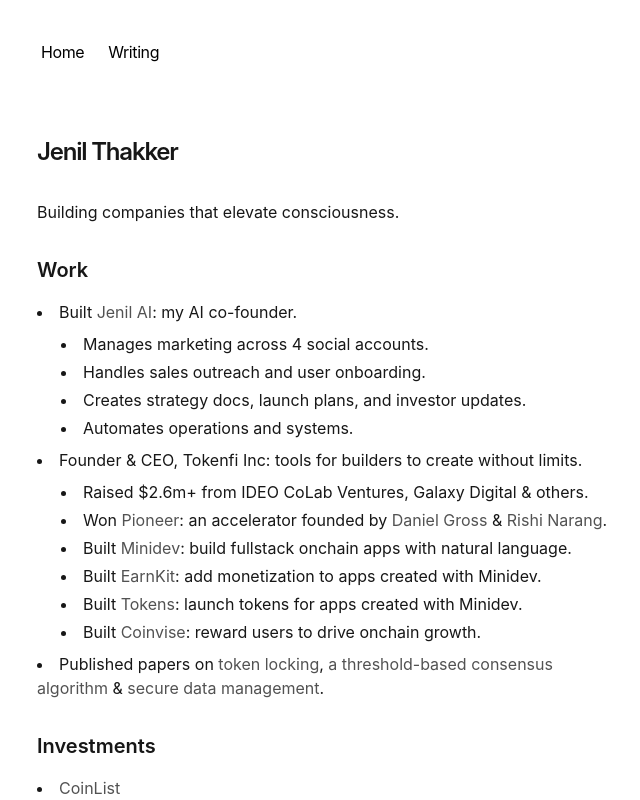
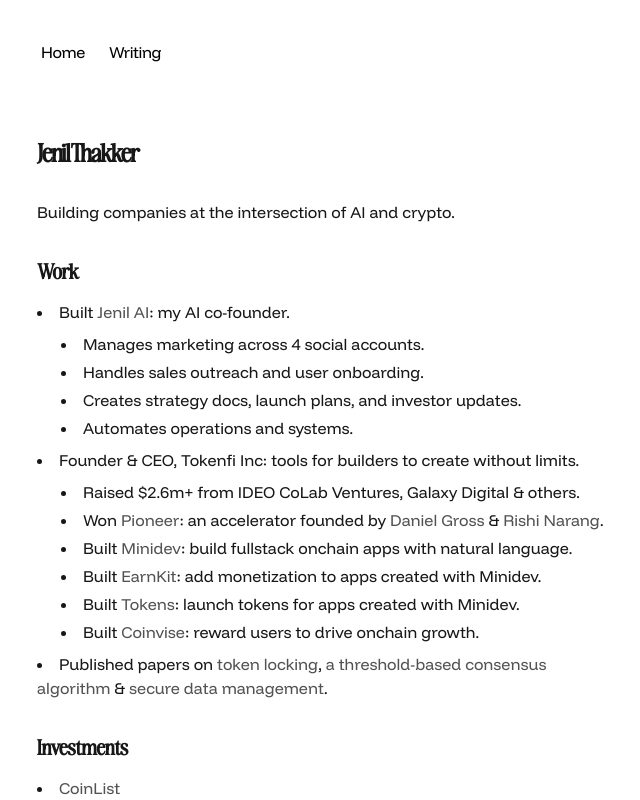
Before and after one commit to jenil04/portfolio, a Next.js app: page / in a window 1280 px wide. Shown: the top 800 px of the page, without its empty margins (315-955 px from the left). Built offline with nearby package versions, Linux system fonts and the light colour scheme.

Commit message:
Apply custom fonts from jenil.ai, update tagline

```diff
--- a/app/global.css
+++ b/app/global.css
@@ -1,4 +1,18 @@
 @import 'tailwindcss';
+
+@font-face {
+  font-family: 'Custom';
+  src: url('/font.ttf') format('truetype');
+  font-weight: 400;
+  font-style: normal;
+}
+
+@font-face {
+  font-family: 'CustomTitle';
+  src: url('/font-title.ttf') format('truetype');
+  font-weight: 400;
+  font-style: normal;
+}
 
 ::selection {
   background-color: #47a3f3;
@@ -31,6 +45,11 @@
 
 html {
   min-width: 360px;
+  font-family: 'Custom', -apple-system, BlinkMacSystemFont, sans-serif;
+}
+
+h1, h2, h3, h4, h5, h6 {
+  font-family: 'CustomTitle', -apple-system, BlinkMacSystemFont, sans-serif;
 }
 
 .prose .anchor {
--- a/app/layout.tsx
+++ b/app/layout.tsx
@@ -1,7 +1,5 @@
 import './global.css'
 import type { Metadata } from 'next'
-import { GeistSans } from 'geist/font/sans'
-import { GeistMono } from 'geist/font/mono'
 import { Navbar } from './components/nav'
 import { Analytics } from '@vercel/analytics/react'
 import { SpeedInsights } from '@vercel/speed-insights/next'
@@ -40,8 +38,6 @@
   },
 }
 
-const cx = (...classes) => classes.filter(Boolean).join(' ')
-
 export default function RootLayout({
   children,
 }: {
@@ -50,11 +46,8 @@
   return (
     <html
       lang="en"
-      className={cx(
-        'text-black bg-white dark:text-white dark:bg-black',
-        GeistSans.variable,
-        GeistMono.variable
-      )}
+      className="text-black bg-white dark:text-white dark:bg-black"
+      style={{ fontFamily: 'Custom, -apple-system, BlinkMacSystemFont, sans-serif' }}
     >
       <body className="antialiased max-w-xl mx-4 mt-8 lg:mx-auto">
         <main className="flex-auto min-w-0 mt-6 flex flex-col px-2 md:px-0">
--- a/app/page.tsx
+++ b/app/page.tsx
@@ -7,7 +7,7 @@
     Jenil Thakker
   </h1>
   <p className="mb-4 text-neutral-900 dark:text-neutral-200">
-    {`Building companies that elevate consciousness.`}
+    {`Building companies at the intersection of AI and crypto.`}
   </p>
 
   <div className="my-8">
```
Also changed, not shown: public/font-title.ttf (added), public/font.ttf (added).
